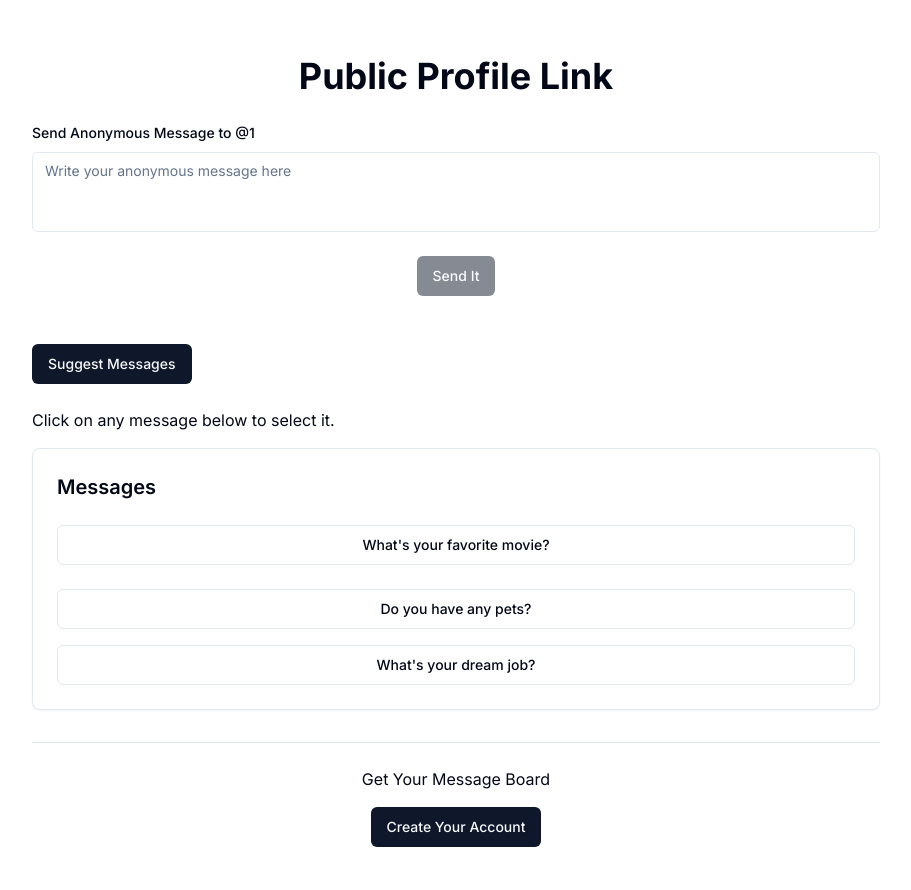
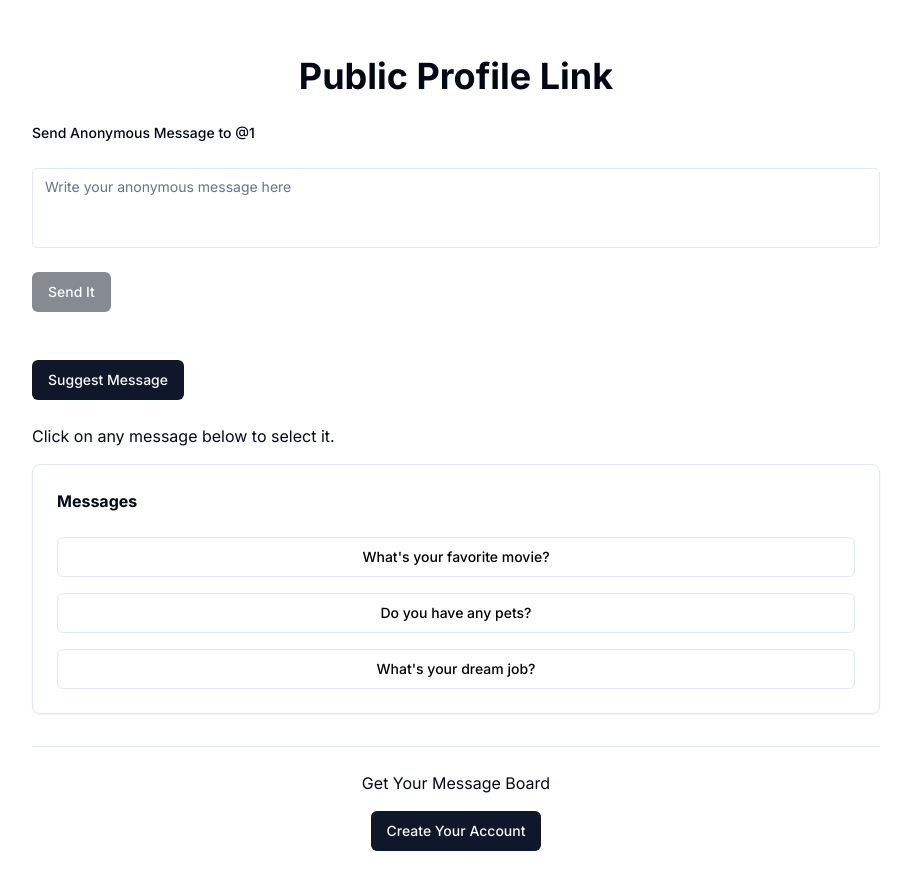
Before and after one commit to joyal-jij0/mysteryMessage, a Next.js app: page /u/1 in a window 1280 px wide. Shown: the top 890 px of the page, without its empty margins (184-1095 px from the left). Built offline with nearby package versions, Linux system fonts and the light colour scheme.

Commit message:
fix: suggest message button

```diff
--- a/src/app/api/suggest-messages/route.ts
+++ b/src/app/api/suggest-messages/route.ts
@@ -1,25 +1,30 @@
 import { createGoogleGenerativeAI, google } from '@ai-sdk/google';
-import {  streamText,  } from 'ai';
+import { generateText, streamText } from 'ai';
+import { NextResponse } from 'next/server';
 
-export async function POST(request: Request){
+export async function POST(request: Request) {
   try {
-        const prompt ="Create a list of three open-ended and engaging questions formatted as a single string. Each question should be separated by '||'. These questions are for an anonymous social messaging platform, like Qooh.me, and should be suitable for a diverse audience. Avoid personal or sensitive topics, focusing instead on universal themes that encourage friendly interaction. For example, your output should be structured like this: 'What’s a hobby you’ve recently started?||If you could have dinner with any historical figure, who would it be?||What’s a simple thing that makes you happy?'. Ensure the questions are intriguing, foster curiosity, and contribute to a positive and welcoming conversational environment.";
+    const prompt = "Create a list of three open-ended and engaging questions formatted as a single string. Each question should be separated by '||'. These questions are for an anonymous social messaging platform, like Qooh.me, and should be suitable for a diverse audience. Avoid personal or sensitive topics, focusing instead on universal themes that encourage friendly interaction. For example, your output should be structured like this: 'What's a hobby you've recently started?||If you could have dinner with any historical figure, who would it be?||What's a simple thing that makes you happy?'. Ensure the questions are intriguing, foster curiosity, and contribute to a positive and welcoming conversational environment.";
 
     const model = google('models/gemini-pro', {
-            topK: 0.2,
+      topK: 20,
     });
 
-        const {textStream} = await streamText({
+    const { text } = await generateText({
       model: model,
       prompt: prompt
-        })
+    });
 
-        for await (const textPart of textStream){
-            return textPart
-        }
+    return NextResponse.json(
+      {
+        success: true,
+        message: text
+      },
+      { status: 200}
+  )
 
   } catch (error) {
     console.error('An unexpected error occurred:', error);
-        throw error;
+    return NextResponse.json({ error: 'An unexpected error occurred' }, { status: 500 });
   }
 }
--- a/src/app/u/[username]/page.tsx
+++ b/src/app/u/[username]/page.tsx
@@ -1,184 +1,186 @@
-'use client'
-
-import React, { useState } from 'react'
-import axios, { AxiosError } from "axios"
-import { zodResolver } from '@hookform/resolvers/zod'
-import { useForm } from 'react-hook-form'
-import { Loader2 } from 'lucide-react'
-import { Button } from '@/components/ui/button'
-import { Separator } from '@/components/ui/separator'
-import { CardHeader, CardContent, Card } from '@/components/ui/card'
-import { useCompletion } from 'ai/react';
+"use client";
+import React, { useState } from "react";
 import {
   Form,
   FormControl,
   FormField,
   FormItem,
   FormLabel,
-    FormMessage
-} from "@/components/ui/form"
-import { Textarea } from "@/components/ui/textarea"
-import { toast } from '@/components/ui/use-toast'
-import * as z from 'zod'
-import { ApiResponse } from '@/types/ApiResponse'
-import Link from 'next/link'
-import { useParams } from 'next/navigation'
-import { messageSchema } from '@/schemas/messageSchema'
+  FormMessage,
+} from "@/components/ui/form";
+import { useForm } from "react-hook-form";
+import { Textarea } from "@/components/ui/textarea";
+import { Button } from "@/components/ui/button";
+import { useParams } from "next/navigation";
+import { Card, CardContent, CardHeader } from "@/components/ui/card";
+import { Separator } from "@/components/ui/separator";
+import Link from "next/link";
+import { messageSchema } from "@/schemas/messageSchema";
+import * as z from "zod";
+import { zodResolver } from "@hookform/resolvers/zod";
+import axios, { Axios } from "axios";
+import { useToast } from "@/components/ui/use-toast";
+import { Loader2 } from "lucide-react";
 
-const specialChar = '||'
+function Page() {
+  const [isLoading, setIsLoading] = useState(false);
+  const [isSuggestButtonLoading, setIsSuggestButtonLoading] = useState(false);
+  const { toast } = useToast();
+  const [text, setText] = useState("");
+  const form = useForm<z.infer<typeof messageSchema>>({
+    resolver: zodResolver(messageSchema),
+    defaultValues: {
+      content: "",
+    },
+  });
+  const watchContent = form.watch("content");
 
-const parseStringMessages = (messageString: string): string[] => {
-    return messageString.split(specialChar);
+  const initialMessageString =
+    "What's your favorite movie?||Do you have any pets?||What's your dream job?";
+  const params = useParams<{ username: string }>();
+  const specialChar = "||";
+
+  const StringSplit = (sentence: string): string[] => {
+    return sentence.split(specialChar);
+  };
+
+  async function onMessageSubmmit(data: z.infer<typeof messageSchema>) {
+    setIsLoading(true);
+
+    try {
+      const response = await axios.post("/api/send-message", {
+        username: params.username,
+        content: data.content,
+      });
+      if (response.data.success) {
+        toast({
+          title: "success",
+          description: response.data.message,
+        });
       }
 
-const initialMessagingString = "What's your favorite movie?||Do you have any pets?||What's your dream job?"
-
-export default function SendMessage() {
-    const params = useParams<{ username: string }>();
-    const username = params.username;
-
-    const {
-        complete,
-        completion,
-        isLoading: isSuggestLoading,
-        error,
-    } = useCompletion({
-        api: '/api/suggest-messages',
-        initialCompletion: initialMessagingString,
-    });
-
-    const form = useForm<z.infer<typeof messageSchema>>({
-        resolver: zodResolver(messageSchema),
-    })
-
-    const messageContent = form.watch('content')
-
-    const handleMessageClick = (message: string) => {
-        form.setValue('content', message);
-    }
-
-    const [isLoading, setIsLoading] = useState(false);
-
-    const onSubmit = async (data: z.infer<typeof messageSchema>) => {
-        setIsLoading(true);
-        try {
-            const response = await axios.post<ApiResponse>('/api/send-message', {
-                ...data,
-                username,
-            });
-
-            console.log('Response:', response); // Log the entire response for debugging
-
-            if (response.status === 200 && response.data && response.data.success) {
+      form.setValue("content", "");
+    } catch (error: any) {
+      console.log(error);
       toast({
-                    title: response.data.message,
-                    variant: 'default'
-                });
-
-                form.reset({ ...form.getValues(), content: '' });
-            } else {
-                throw new Error(response.data.message || 'Failed to send message');
-            }
-        } catch (error) {
-            console.error('Error:', error); // Log the error for debugging
-
-            const axiosError = error as AxiosError<ApiResponse>;
-            toast({
-                title: "Error",
-                description: axiosError.response?.data.message ?? 'Failed to send message',
-                variant: 'destructive',
+        title: "error",
+        description: error.response.data.message,
+        variant: "default",
       });
     } finally {
       setIsLoading(false);
     }
   }
 
-    const fetchSuggestedMessages = async () => {
+  function handleTextMessage(data: string) {
+    form.setValue("content", data);
+  }
+  async function onSuggestMessage() {
+    setIsSuggestButtonLoading(true);
     try {
-            complete('')
-        } catch (error) {
-            console.error('Error fetching messages', error);
+      const result = await axios.post("/api/suggest-messages");
+      console.log(result)
+    //   const response = result.data.message.candidates[0].content.parts[0].text;
+    const response = result.data.message;
+    console.log(response)
+      setText(response);
+      return response;
+    } catch (error: any) {
+      toast({
+        title: "error",
+        description: error.message,
+        variant: "destructive",
+      });
+    } finally {
+      setIsSuggestButtonLoading(false);
     }
   }
-
   return (
-        <div className='container mx-auto my-8 p-6 bg-white rounded max-w-4xl'>
-            <h1 className='text-4xl font-bold mb-6 text-center'>
+    <div className="container mx-auto my-8 p-6 bg-white rounded max-w-4xl">
+      <h1 className="text-4xl font-bold mb-6 text-center">
         Public Profile Link
       </h1>
       <Form {...form}>
-                <form onSubmit={form.handleSubmit(onSubmit)} className='space-y-6'>
+        <form
+          className=" space-y-6"
+          onSubmit={form.handleSubmit(onMessageSubmmit)}
+        >
           <FormField
             control={form.control}
             name="content"
             render={({ field }) => (
-                            <FormItem>
-                                <FormLabel>Send Anonymous Message to @{username}</FormLabel>
+              <>
+                <FormLabel>
+                  {" "}
+                  Send Anonymous Message to @{params.username}
+                </FormLabel>
                 <FormControl>
                   <Textarea
-                                        placeholder='Write your anonymous message here'
-                                        className='resize-none'
+                    placeholder="Write your anonymous message here "
+                    className="resize-none "
                     {...field}
                   />
                 </FormControl>
-                                <FormMessage />
-                            </FormItem>
+              </>
             )}
-                    />
-                    <div className="flex justify-center">
+          ></FormField>
           {isLoading ? (
             <Button disabled>
-                                <Loader2 className='mr-2 h-4 w-4 animate-spin' />
+              <Loader2 className="mr-2 h-4 w-4 animate-spin" />
               Please wait
             </Button>
           ) : (
-                            <Button type="submit" disabled={isLoading || !messageContent}>
+            <Button type="submit" disabled={isLoading || !watchContent}>
               Send It
             </Button>
           )}
-                    </div>
         </form>
       </Form>
       <div className="space-y-4 my-8">
         <div className="space-y-2">
           <Button
-                        onClick={fetchSuggestedMessages}
-                        className='my-4'
-                        disabled={isSuggestLoading}
+            className="my-4"
+            onClick={onSuggestMessage}
+            disabled={isSuggestButtonLoading}
           >
-                        Suggest Messages
+            Suggest Message{" "}
           </Button>
           <p>Click on any message below to select it.</p>
         </div>
         <Card>
-                    <CardHeader>
-                        <h3 className='text-xl font-semibold'>Messages</h3>
-                    </CardHeader>
-                    <CardContent className='flex flex-col space-y-4'>
-                        {error ? (
-                            <p className='text-red-500'>{error.message}</p>
-                        ) : (
-                            parseStringMessages(completion).map((message, index) => (
+          <CardHeader className="font-bold "> Messages</CardHeader>
+          <CardContent className="flex flex-col space-y-4">
+            {text == ""
+              ? StringSplit(initialMessageString).map((data, index) => (
                   <Button
+                    className="bg-transparent border  text-black hover:bg-white"
                     key={index}
-                                    variant="outline"
-                                    className='mb-2'
-                                    onClick={() => handleMessageClick(message)}
+                    onClick={() => handleTextMessage(data)}
                   >
-                                    {message}
+                    {data}
                   </Button>
                 ))
-                        )}
+              : StringSplit(text).map((data, index) => (
+                  <Button
+                    className="bg-transparent border  text-black hover:bg-white"
+                    key={index}
+                    onClick={() => handleTextMessage(data)}
+                  >
+                    {data}
+                  </Button>
+                ))}
           </CardContent>
         </Card>
       </div>
-            <Separator className='my-6' />
+      <Separator className="my-6" />
       <div className="text-center">
         <div className="mb-4">Get Your Message Board</div>
-                <Link href={'/sign-up'}>
+        <Link href={"/sign-up"}>
           <Button>Create Your Account</Button>
         </Link>
       </div>
     </div>
-    )
+  );
 }
+
+export default Page;
```
Lines whose indentation alone changed are shown as unchanged.
